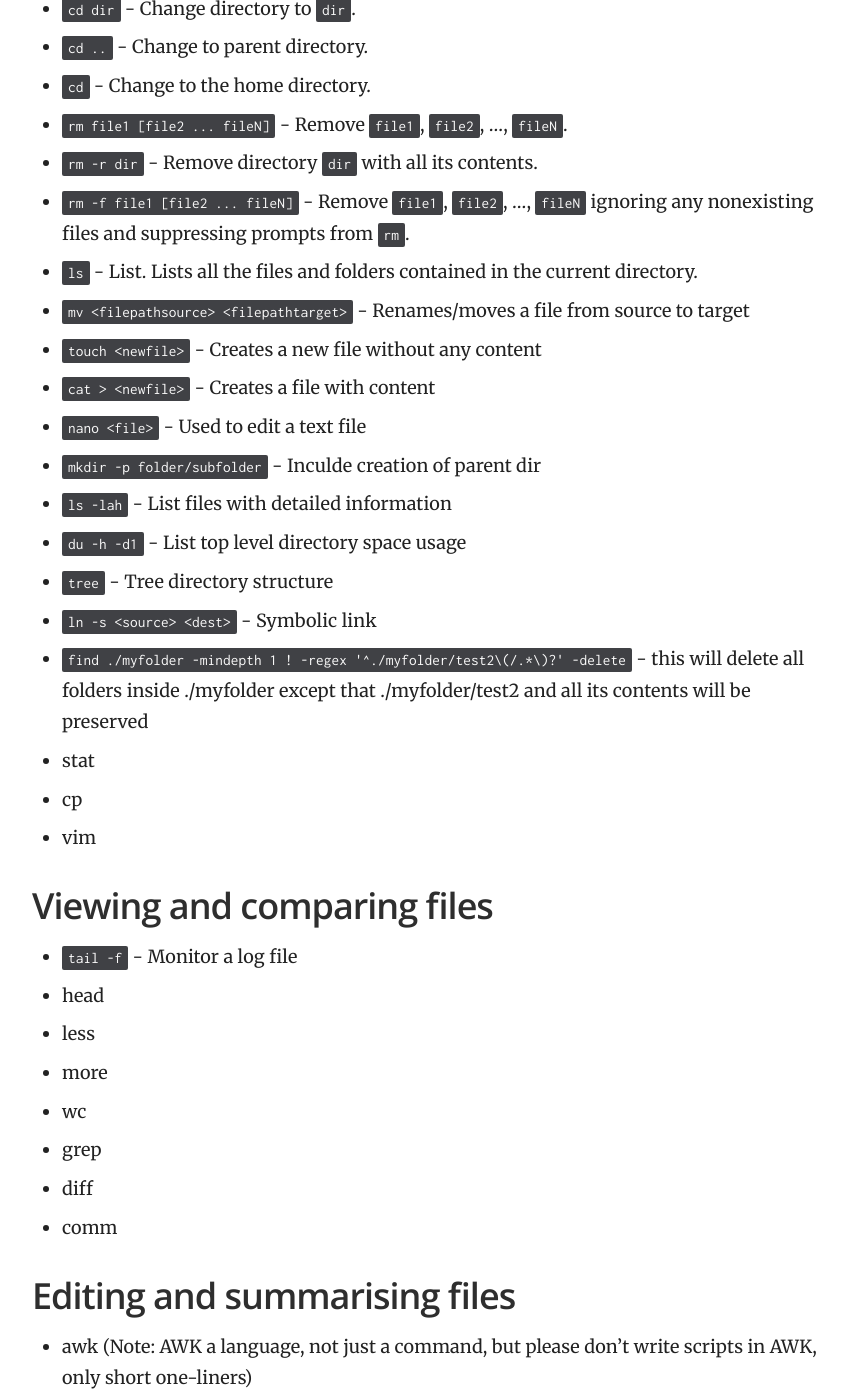
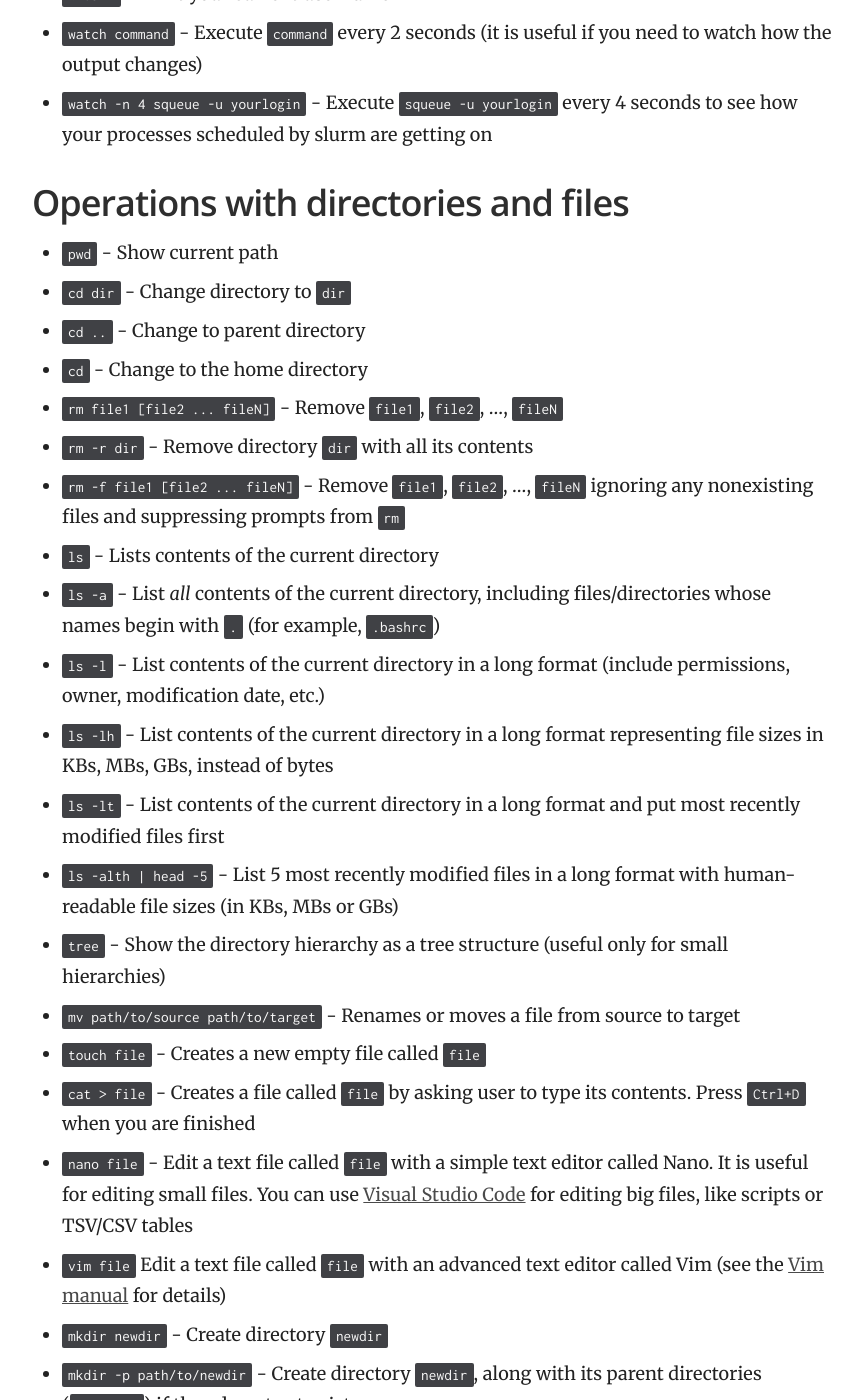
Before and after one commit to luslab/luslab.github.io, a Jekyll site: the page built from _docs/cheat-sheets/linux_command_line.md, in a window 1280 px wide and 1400 px high, scrolled down 1339 px. Shown: the whole window, without its empty margins (358-1220 px from the left). Built offline with Jekyll 4.4.1, drawn with Linux system fonts in a browser that asks for light colours; some of the changed text lies outside the part shown.

Commit message:
Extended Linux CMD page

```diff
--- a/_docs/cheat-sheets/linux_command_line.md
+++ b/_docs/cheat-sheets/linux_command_line.md
@@ -4,7 +4,7 @@ category: Cheat Sheets
 order: 1
 ---
 
-**Note:** Don't write Bash scripts, only one-liners! (Use Python for scripting.)
+**Note:** Don't write Bash scripts, only one-liners! (Use Python for scripting and Nextflow for running tools.)
 
 See the full Bash manual [here](https://www.gnu.org/software/bash/manual/bash.html).
 
@@ -22,32 +22,41 @@ See the full Bash manual [here](https://www.gnu.org/software/bash/manual/bash.ht
 - `diff <(ls dir1) <(ls dir2)` - Example of process substitution: find differences between lists of files in `dir1` and `dir2` (`diff` needs two files as arguments)
 - `command1 | tee file | command2` - `tee` splits `stdout` of `command1` and writes one copy into `file` while feeding the other copy into `stdin` of `command2`
 - `(command1; command2; ...; commandN)` - **Command grouping**: `stdout` streams of `command1`, `command2`, ..., `commandN` are collected and can be redirected together
-- `(echo -n "a"; echo "b") > f.txt` - Example of command grouping: print `ab` into `f.txt`.
+- `{ echo -n "a"; echo "b"; } > f.txt` - Example of command grouping: print `ab` into `f.txt`. Semicolon and spaces after `{` and before `}` are mandatory.
 - `PATH=PATH:/path/to/add` - Add `/path/to/add` to the value of the `PATH` variable
+
+## Misc
 - `whoami` - Print your current username
+- `watch command` - Execute `command` every 2 seconds (it is useful if you need to watch how the output changes)
+- `watch -n 4 squeue -u yourlogin` - Execute `squeue -u yourlogin` every 4 seconds to see how your processes scheduled by slurm are getting on
 
 ## Operations with directories and files
-- `pwd` - Show current path.
-- `cd dir` - Change directory to `dir`.
-- `cd ..` - Change to parent directory.
-- `cd` - Change to the home directory.
-- `rm file1 [file2 ... fileN]` - Remove `file1`, `file2`, ..., `fileN`.
-- `rm -r dir` - Remove directory `dir` with all its contents.
-- `rm -f file1 [file2 ... fileN]` - Remove `file1`, `file2`, ..., `fileN` ignoring any nonexisting files and suppressing prompts from `rm`.
-- `ls` - List. Lists all the files and folders contained in the current directory.
-- `mv <filepathsource> <filepathtarget>` - Renames/moves a file from source to target
-- `touch <newfile>` - Creates a new file without any content
-- `cat > <newfile>` - Creates a file with content
-- `nano <file>` - Used to edit a text file
-- `mkdir -p folder/subfolder` - Inculde creation of parent dir
-- `ls -lah` - List files with detailed information
+- `pwd` - Show current path
+- `cd dir` - Change directory to `dir`
+- `cd ..` - Change to parent directory
+- `cd` - Change to the home directory
+- `rm file1 [file2 ... fileN]` - Remove `file1`, `file2`, ..., `fileN`
+- `rm -r dir` - Remove directory `dir` with all its contents
+- `rm -f file1 [file2 ... fileN]` - Remove `file1`, `file2`, ..., `fileN` ignoring any nonexisting files and suppressing prompts from `rm`
+- `ls` - Lists contents of the current directory
+- `ls -a` - List _all_ contents of the current directory, including files/directories whose names begin with `.` (for example, `.bashrc`)
+- `ls -l` - List contents of the current directory in a long format (include permissions, owner, modification date, etc.)
+- `ls -lh` - List contents of the current directory in a long format representing file sizes in KBs, MBs, GBs, instead of bytes
+- `ls -lt` - List contents of the current directory in a long format and put most recently modified files first
+- `ls -alth | head -5` - List 5 most recently modified files in a long format with human-readable file sizes (in KBs, MBs or GBs)
+- `tree` - Show the directory hierarchy as a tree structure (useful only for small hierarchies)
+- `mv path/to/source path/to/target` - Renames or moves a file from source to target
+- `touch file` - Creates a new empty file called `file`
+- `cat > file` - Creates a file called `file` by asking user to type its contents. Press `Ctrl+D` when you are finished
+- `nano file` - Edit a text file called `file` with a simple text editor called Nano. It is useful for editing small files. You can use [Visual Studio Code](../../Coding/VS_Code.md) for editing big files, like scripts or TSV/CSV tables
+- `vim file` Edit a text file called `file` with an advanced text editor called Vim (see the [Vim manual](https://www.vim.org/docs.php) for details)
+- `mkdir newdir` - Create directory `newdir`
+- `mkdir -p path/to/newdir` - Create directory `newdir`, along with its parent directories (`path/to/`) if they do not yet exist
 - `du -h -d1` - List top level directory space usage
-- `tree` - Tree directory structure
 - `ln -s <source> <dest>` - Symbolic link
 - `find ./myfolder -mindepth 1 ! -regex '^./myfolder/test2\(/.*\)?' -delete` - this will delete all folders inside ./myfolder except that ./myfolder/test2 and all its contents will be preserved
 - stat
 - cp
-- vim
 
 ## Viewing and comparing files
 - `tail -f` - Monitor a log file
```
